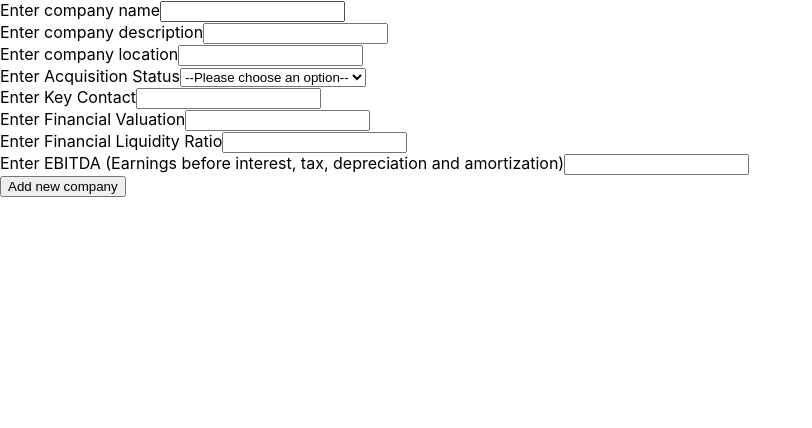
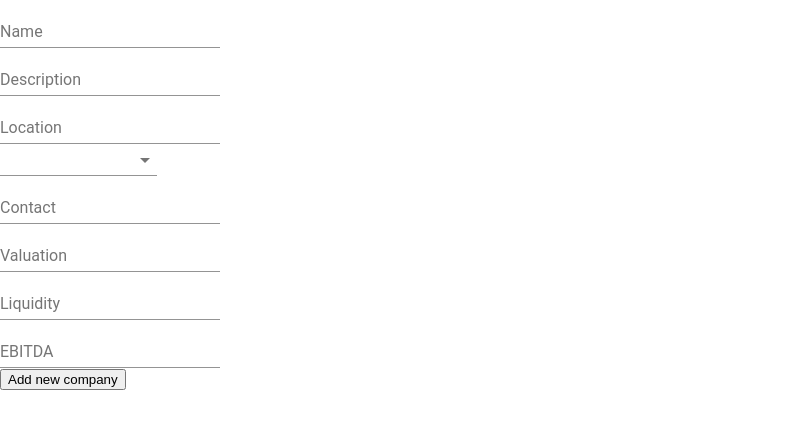
Before and after one commit to MadJHale/insiten_code_challenge, a React (Create React App) app: page / in a window 1280 px wide. Shown: the top 428 px of the page, without its empty margins (0-812 px from the left). Built offline with nearby package versions, Linux system fonts and the light colour scheme.

Commit message:
Added Redux Form. Working to get form state fixed

```diff
--- a/package.json
+++ b/package.json
@@ -3,11 +3,13 @@
   "version": "0.1.0",
   "private": true,
   "dependencies": {
+    "@material-ui/core": "^3.9.3",
     "react": "^16.8.6",
     "react-dom": "^16.8.6",
     "react-redux": "^7.0.2",
     "react-scripts": "2.1.8",
-    "redux": "^4.0.1"
+    "redux": "^4.0.1",
+    "redux-form": "^8.2.0"
   },
   "scripts": {
     "start": "react-scripts start",
--- a/src/containers/AddNewTarget.js
+++ b/src/containers/AddNewTarget.js
@@ -1,56 +1,118 @@
-import React from 'react';
+import React, {Component} from 'react';
+import { reduxForm, Field, Form } from 'redux-form';
 import { connect } from 'react-redux';
 import { addNewTarget } from '../actions';
+import MenuItem from '@material-ui/core/MenuItem';
+import TextField from '@material-ui/core/TextField';
+import FormControlLabel from '@material-ui/core/FormControlLabel';
+import FormControl from '@material-ui/core/FormControl';
+import Select from '@material-ui/core/Select';
+import InputLabel from '@material-ui/core/InputLabel';
+import FormHelperText from '@material-ui/core/FormHelperText';
 
-const AddNewTarget = ({ dispatch }) => {
-    let input;
+const RenderTextField = ({
+    label,
+    input,
+    meta: { touched, invalid, error },
+    ...custom
+}) => (
+    <TextField
+        label={label}
+        placeholder={label}
+        error={touched && invalid}
+        helperText={touched && error}
+        {...input}
+        {...custom}
+    />
+)
 
+// const RenderSelectField = ({
+//     input,
+//     label,
+//     meta: { touched, error },
+//     children,
+//     ...custom
+// }) => (
+//     <FormControl error={touched && error}>
+//         <Select
+//         {...input}
+//         {...custom}
+//         inputProps={{
+//             name: 'status',
+//             id: 'status-simple'
+//         }}
+//         >
+//         {children}
+//         </Select>
+//         {renderFromHelper({ touched, error })}
+//     </FormControl>
+// )
+
+const RenderSelectField = (
+    { input, label, meta: { touched, error }, children, ...custom },
+  ) => (
+    <Select
+      native
+      label={label}
+      errortext={touched && error}
+      {...input}
+      onChange={(event, index, value) => input.onChange(value)}
+      children={children}
+      {...custom}
+    />
+  );
+
+const renderFromHelper = ({ touched, error }) => {
+    if (!(touched && error)) {
+      return
+    } else {
+      return <FormHelperText>{touched && error}</FormHelperText>
+    }
+  }
+
+const AddNewTarget = props => {
+    const {handleSubmit, submitting} = props;
     return (
-        <form className="NewTargetForm" onSubmit={e => {
-            e.preventDefault()
-            dispatch(addNewTarget(input))
-          }}>
-            <div className="formRow">
-                <label htmlFor="name">Enter company name</label>
-                <input id="name" name="name" type="text" ref={node => input = node} />
-            </div>
-            <div className="formRow">
-                <label htmlFor="description">Enter company description</label>
-                <input id="description" name="description" type="text" />
-            </div>
-            <div className="formRow">
-                <label htmlFor="location">Enter company location</label>
-                <input id="location" name="location" type="text" />
-            </div>
-            <div className="formRow">
-                <label htmlFor="status">Enter Acquisition Status</label>
-                <select id="status">
-                    <option value="">--Please choose an option--</option>
-                    <option value="researching">Researching</option>
-                    <option value="pending approval">Pending Approval</option>
-                    <option value="approved">Approved</option>
-                    <option value="declined">Declined</option>
-                </select>
-            </div>
-            <div className="formRow">
-                <label htmlFor="contacts">Enter Key Contact</label>
-                <input id="contacts" name="contacts" type="text" />
-            </div>
-            <div className="formRow">
-                <label htmlFor="valuation">Enter Financial Valuation</label>
-                <input id="valuation" name="valuation" type="text" />
-            </div>
-            <div className="formRow">
-                <label htmlFor="liquidity">Enter Financial Liquidity Ratio</label>
-                <input id="liquidity" name="liquidity" type="text" />
-            </div>
-            <div className="formRow">
-                <label htmlFor="EBITDA">Enter EBITDA (Earnings before interest, tax, depreciation and amortization)</label>
-                <input id="EBITDA" name="EBITDA" type="text" />
-            </div>
-            <button type="submit">Add new company</button>
-        </form>
+        <Form onSubmit={handleSubmit}>
+        <div><Field name="name" component={RenderTextField} placeholder="Enter company name" label="Name" /></div>
+        <div><Field name="description" component={RenderTextField} placeholder="Enter company description" label="Description" /></div>
+        <div><Field name="location" component={RenderTextField} placeholder="Enter company location" label="Location" /></div>
+        <div><Field name="status" component={RenderSelectField} label="Status">
+                <option />
+                <option value="researching">Researching</option>
+                <option value="pending">Pending Approval</option>
+                <option value="approved">Approved</option>
+                <option value="declined">Declined</option>
+            </Field></div>
+        {/* <div><FormControl>
+          <InputLabel htmlFor="status-simple">Status</InputLabel>
+          <Select
+            value={this.state.status}
+            onChange={this.handleChange}
+            inputProps={{
+              name: 'status',
+              id: 'status-simple',
+            }}
+          >
+            <MenuItem value="">
+              <em>None</em>
+            </MenuItem>
+            <MenuItem value="researching">Researching</MenuItem>
+            <MenuItem value="pending">Pending Approval</MenuItem>
+            <MenuItem value="approved">Approved</MenuItem>
+            <MenuItem value="declined">Declined</MenuItem>
+          </Select>
+        </FormControl></div> */}
+        <div><Field name="contact" component={RenderTextField} placeholder="Enter Key Contact" label="Contact" /></div>
+        <div><Field name="valuation" component={RenderTextField} placeholder="Enter Financial Valuation" label="Valuation" /></div>
+        <div><Field name="liquidity" component={RenderTextField} placeholder="Enter Financial Liquidity Ratio" label="Liquidity" /></div>
+        <div><Field name="EBITDA" component={RenderTextField} placeholder="Enter EBITDA (Earnings before interest, tax, depreciation and amortization)" label="EBITDA" /></div>
+        <div><button type="submit" disabled={submitting}>Add new company</button></div>
+        </Form>
     )
 }
 
-export default connect()(AddNewTarget)
+
+export default reduxForm({
+    form: 'acquisitionTarget', // a unique identifier for this form
+  })(AddNewTarget);
--- a/src/index.js
+++ b/src/index.js
@@ -5,8 +5,53 @@ import { Provider } from 'react-redux'
 import './index.css';
 import App from './components/App';
 import rootReducer from './reducers'
+import { reduxForm } from 'redux-form'
 
-const store = createStore(rootReducer)
+const initialState = {
+    companies: [
+      {
+        "id": 1,
+        "name": "Sprint",
+        "description": "American telecommunications company",
+        "location": "Overland Park, Kansas",
+        "status": "pending approval",
+        "contacts": "John Smith",
+        "finances": {
+          "valuation": "25.5B",
+          "liquidity": "1.16",
+          "EBITDA": "13.13B"
+        }
+      },
+      {
+        "id": 2,
+        "name": "Fox Corporation",
+        "description": "American television broadcasting company",
+        "location": "New York City, New York",
+        "status": "declined",
+        "contacts": "Alan Jackson",
+        "finances": {
+          "valuation": "71B",
+          "liquidity": "3.17",
+          "EBITDA": "2.54B"
+        }
+      },
+      {
+        "id": 3,
+        "name": "Coca-Cola Co",
+        "description": "American multinational corporation",
+        "location": "Atlanta, Georgia",
+        "status": "researching",
+        "contacts": "Brian Jefferson",
+        "finances": {
+          "valuation": "204B",
+          "liquidity": "1.05",
+          "EBITDA": "10.72B"
+        }
+      }
+    ]
+  };
+
+const store = createStore(rootReducer, initialState)
 
 render(
     <Provider store={store}>
--- a/src/reducers/index.js
+++ b/src/reducers/index.js
@@ -1,6 +1,8 @@
 import { combineReducers } from 'redux';
+import { reducer as reduxFormReducer } from 'redux-form';
 import targets from './targets';
 
 export default combineReducers({
+    form: reduxFormReducer,
     targets
 })
```
Also changed, not shown: 1 other file (tests, documents, lock files or other folders).
